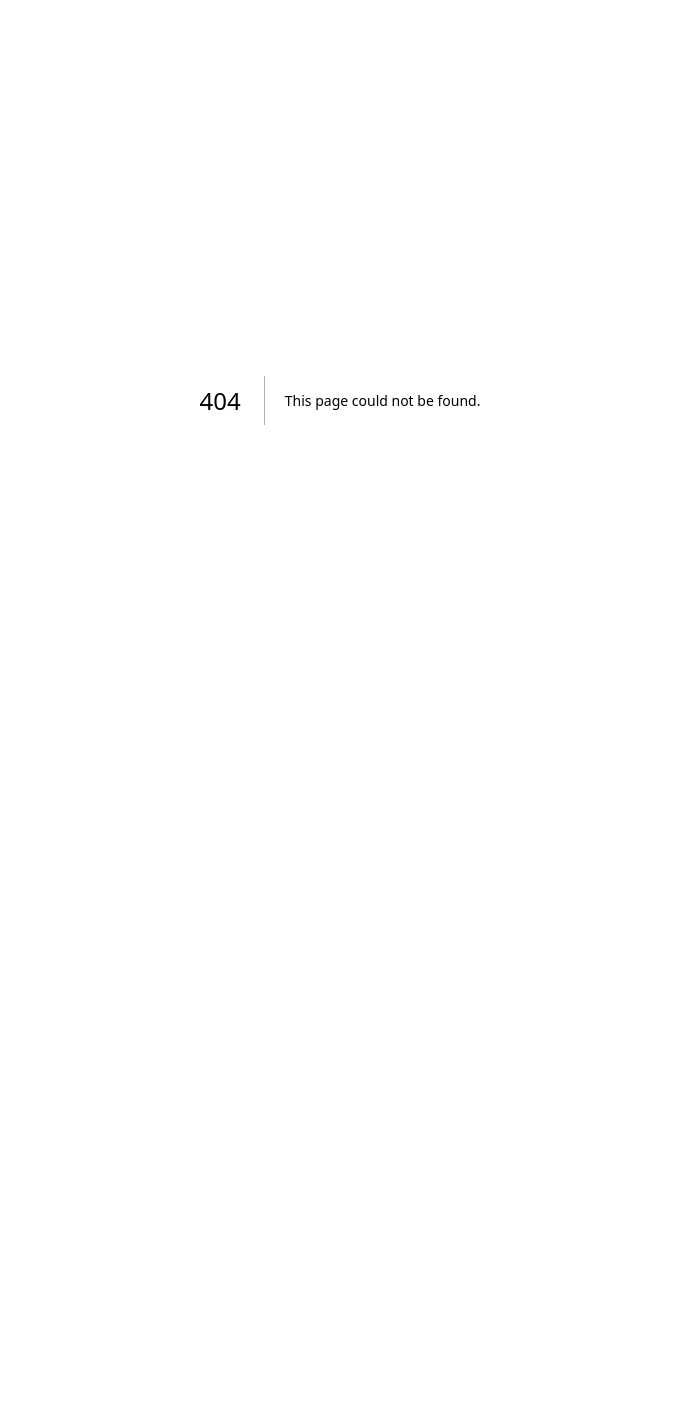
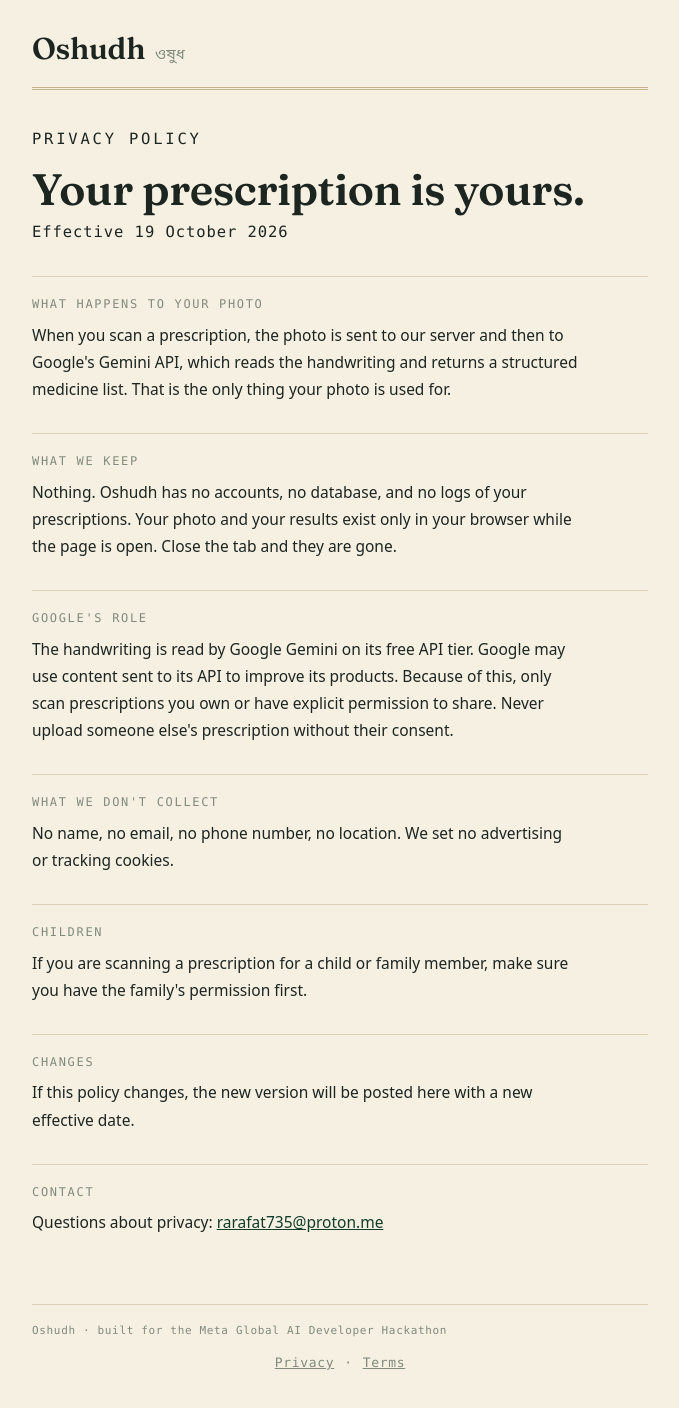
Before and after one commit to lulitaxu/oshudh, a Next.js app in the folder app/: page /privacy in a window 1280 px wide. Before the commit this address had no page. Shown: the top 1408 px of the page, without its empty margins (300-979 px from the left). Before the commit the page ends 800 px from the top, so only its background shows below. Built offline with nearby package versions, Linux system fonts and the light colour scheme.

Commit message:
Privacy policy and terms pages with footer links

```diff
--- a/app/app/globals.css
+++ b/app/app/globals.css
@@ -292,6 +292,53 @@ body {
 .ix strong { font-size: 15px; }
 .ix p { font-size: 13.5px; color: var(--ink-soft); margin-top: 4px; line-height: 1.6; }
 
+/* ---------- legal pages ---------- */
+.legal { padding: 36px 0 8px; }
+.legal h1 {
+  font-family: var(--display);
+  font-size: clamp(30px, 6vw, 44px);
+  font-weight: 600;
+  line-height: 1.1;
+  letter-spacing: -0.01em;
+  margin: 10px 0 6px;
+}
+.legal-date {
+  font-family: var(--mono);
+  font-size: 12px;
+  color: var(--ink-faint);
+  letter-spacing: 0.06em;
+  margin-bottom: 28px;
+}
+.legal h2 {
+  font-family: var(--mono);
+  font-size: 12px;
+  font-weight: 400;
+  letter-spacing: 0.14em;
+  text-transform: uppercase;
+  color: var(--ink-faint);
+  margin: 30px 0 8px;
+  padding-top: 18px;
+  border-top: 1px solid var(--line);
+}
+.legal p {
+  font-size: 15.5px;
+  line-height: 1.75;
+  color: var(--ink);
+  margin-bottom: 12px;
+  max-width: 62ch;
+}
+.legal a { color: var(--green-ink); }
+
+.footer-nav {
+  margin-top: 10px;
+  display: flex;
+  gap: 10px;
+  justify-content: center;
+  font-size: 13px;
+}
+.footer-nav a { color: var(--ink-faint); }
+.footer-nav a:hover { color: var(--green-ink); }
+
 /* ---------- section titles ---------- */
 .section-title {
   display: flex;
--- a/app/app/page.js
+++ b/app/app/page.js
@@ -2,6 +2,7 @@
 
 import { useRef, useState } from "react";
 import { findTestInfo, CHEAPEST_TIP, CHAIN_TIP } from "@/lib/lab-prices";
+import Footer from "@/components/Footer";
 
 const PARSE_STEPS = [
   "Reading the handwriting",
@@ -620,9 +621,7 @@ export default function Home() {
         </div>
       )}
 
-      <footer className="footer">
-        Oshudh · built for the Meta Global AI Developer Hackathon
-      </footer>
+      <Footer />
     </div>
   );
 }
--- /dev/null
+++ b/app/app/privacy/page.js
@@ -0,0 +1,77 @@
+import Link from "next/link";
+import Footer from "@/components/Footer";
+
+export const metadata = {
+  title: "Privacy Policy — Oshudh",
+  description: "How Oshudh handles your prescription photos and data.",
+};
+
+export default function Privacy() {
+  return (
+    <div className="wrap">
+      <header className="top">
+        <div className="brand">
+          <Link href="/" style={{ color: "inherit", textDecoration: "none" }}>
+            Oshudh<small>ওষুধ</small>
+          </Link>
+        </div>
+      </header>
+
+      <article className="legal">
+        <p className="kicker">Privacy policy</p>
+        <h1>Your prescription is yours.</h1>
+        <p className="legal-date">Effective 19 October 2026</p>
+
+        <h2>What happens to your photo</h2>
+        <p>
+          When you scan a prescription, the photo is sent to our server and
+          then to Google's Gemini API, which reads the handwriting and returns
+          a structured medicine list. That is the only thing your photo is
+          used for.
+        </p>
+
+        <h2>What we keep</h2>
+        <p>
+          Nothing. Oshudh has no accounts, no database, and no logs of your
+          prescriptions. Your photo and your results exist only in your
+          browser while the page is open. Close the tab and they are gone.
+        </p>
+
+        <h2>Google's role</h2>
+        <p>
+          The handwriting is read by Google Gemini on its free API tier.
+          Google may use content sent to its API to improve its products.
+          Because of this, only scan prescriptions you own or have explicit
+          permission to share. Never upload someone else's prescription
+          without their consent.
+        </p>
+
+        <h2>What we don't collect</h2>
+        <p>
+          No name, no email, no phone number, no location. We set no
+          advertising or tracking cookies.
+        </p>
+
+        <h2>Children</h2>
+        <p>
+          If you are scanning a prescription for a child or family member,
+          make sure you have the family's permission first.
+        </p>
+
+        <h2>Changes</h2>
+        <p>
+          If this policy changes, the new version will be posted here with a
+          new effective date.
+        </p>
+
+        <h2>Contact</h2>
+        <p>
+          Questions about privacy:{" "}
+          <a href="mailto:rarafat735@proton.me">rarafat735@proton.me</a>
+        </p>
+      </article>
+
+      <Footer />
+    </div>
+  );
+}
--- /dev/null
+++ b/app/components/Footer.js
@@ -0,0 +1,14 @@
+import Link from "next/link";
+
+export default function Footer() {
+  return (
+    <footer className="footer">
+      Oshudh · built for the Meta Global AI Developer Hackathon
+      <nav className="footer-nav">
+        <Link href="/privacy">Privacy</Link>
+        <span aria-hidden="true">·</span>
+        <Link href="/terms">Terms</Link>
+      </nav>
+    </footer>
+  );
+}
```
Also changed, not shown: app/app/terms/page.js (added, +79 -0 lines).
